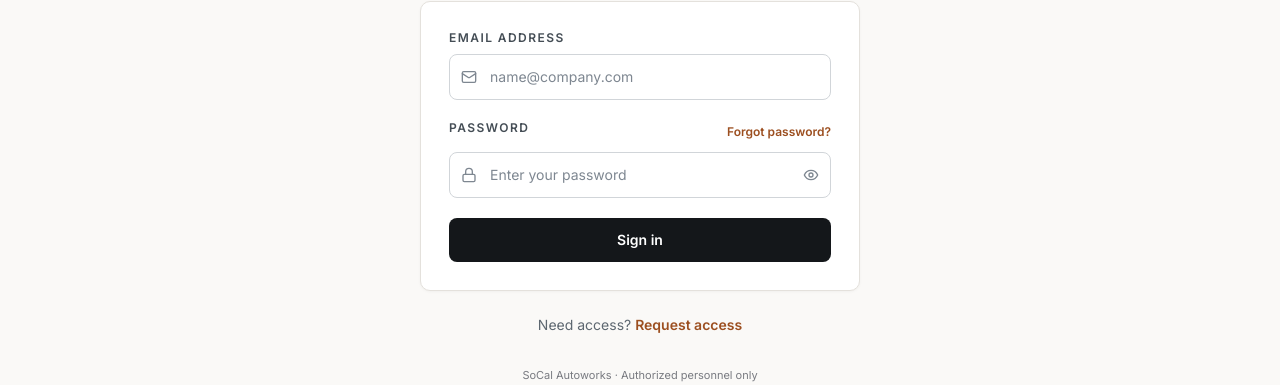
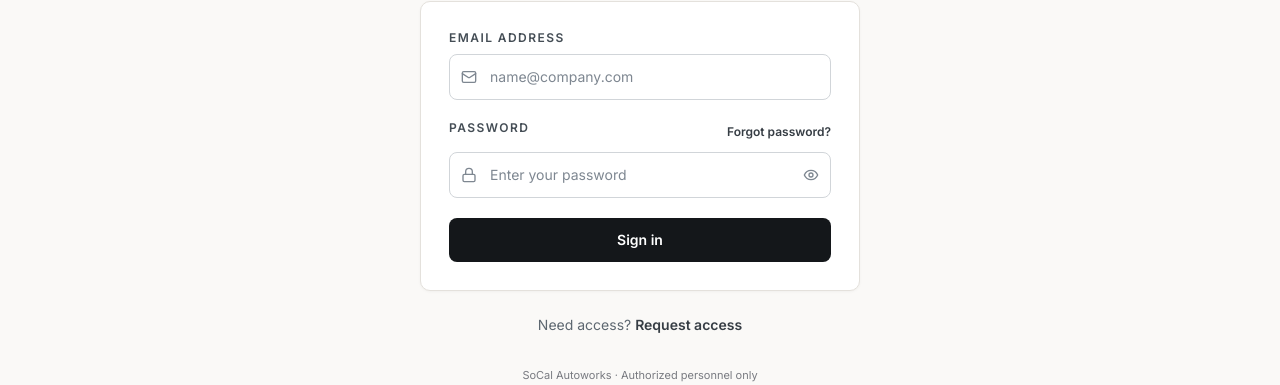
Before and after one commit to jonasmusson/SoCal-Inspection-App, a React (Vite) app: page / in a window 1280 px wide. Shown: the part 314-699 px from the top of the page. Built offline with nearby package versions, Linux system fonts and the light colour scheme; no server answers.

Commit message:
Harmonize authentication inputs and links with graphite product controls

```diff
--- a/src/components/Auth/LoginPage.tsx
+++ b/src/components/Auth/LoginPage.tsx
@@ -6,10 +6,10 @@ import { AuthShell } from './AuthShell';
 interface LoginPageProps { onSuccess: () => void; onShowSignup: () => void; }
 interface SignupPageProps { onSuccess: () => void; onShowLogin: () => void; }
 
-const inputClass = 'w-full rounded-lg border border-primary-200 bg-white px-3.5 py-3 text-sm text-primary-900 placeholder:text-primary-400 transition-colors focus:border-accent-500 focus:ring-2 focus:ring-accent-500/15';
+const inputClass = 'w-full rounded-lg border border-primary-200 bg-white px-3.5 py-3 text-sm text-primary-900 placeholder:text-primary-400 transition-colors focus:border-primary-600 focus:ring-2 focus:ring-primary-500/15';
 const iconInputClass = `${inputClass} pl-10`;
 const buttonClass = 'w-full rounded-lg bg-primary-950 px-4 py-3 text-sm font-semibold text-white transition-colors hover:bg-primary-800 disabled:cursor-not-allowed disabled:opacity-50';
-const secondaryButtonClass = 'font-semibold text-accent-700 transition-colors hover:text-accent-900 hover:underline';
+const secondaryButtonClass = 'font-semibold text-primary-700 transition-colors hover:text-primary-950 hover:underline';
 
 function FieldLabel({ children, htmlFor }: { children: React.ReactNode; htmlFor: string }) {
   return <label htmlFor={htmlFor} className="mb-2 block text-xs font-semibold uppercase tracking-[0.12em] text-primary-600">{children}</label>;
@@ -102,7 +102,7 @@ export function LoginPage({ onSuccess, onShowSignup }: LoginPageProps) {
     <AuthShell eyebrow="Authorized staff access" title="Sign in to your workspace" description="Manage inspections, findings, and customer reports from one precise workspace." footer={<p className="text-sm text-primary-500">Need access? <button onClick={onShowSignup} className={secondaryButtonClass}>Request access</button></p>}>
       <form onSubmit={handleSubmit} className="space-y-5">
         <div><FieldLabel htmlFor="login-email">Email address</FieldLabel><div className="relative"><Mail className="absolute left-3 top-1/2 h-4 w-4 -translate-y-1/2 text-primary-400" /><input id="login-email" type="email" value={email} onChange={(e) => setEmail(e.target.value)} className={iconInputClass} placeholder="name@company.com" autoComplete="email" required /></div></div>
-        <div><div className="mb-2 flex items-center justify-between"><FieldLabel htmlFor="login-password">Password</FieldLabel><button type="button" onClick={() => { setForgotMode(true); setError(null); }} className="text-xs font-semibold text-accent-700 hover:text-accent-900">Forgot password?</button></div><PasswordInput id="login-password" value={password} onChange={setPassword} placeholder="Enter your password" show={showPass} onToggle={() => setShowPass((value) => !value)} /></div>
+        <div><div className="mb-2 flex items-center justify-between"><FieldLabel htmlFor="login-password">Password</FieldLabel><button type="button" onClick={() => { setForgotMode(true); setError(null); }} className="text-xs font-semibold text-primary-700 hover:text-primary-950">Forgot password?</button></div><PasswordInput id="login-password" value={password} onChange={setPassword} placeholder="Enter your password" show={showPass} onToggle={() => setShowPass((value) => !value)} /></div>
         {error && <div role="alert" className="rounded-lg border border-danger-200 bg-danger-50 px-3 py-2.5 text-sm leading-5 text-danger-700">{error}</div>}
         <button type="submit" disabled={loading} className={buttonClass}>{loading ? 'Signing in…' : 'Sign in'}</button>
       </form>
```
